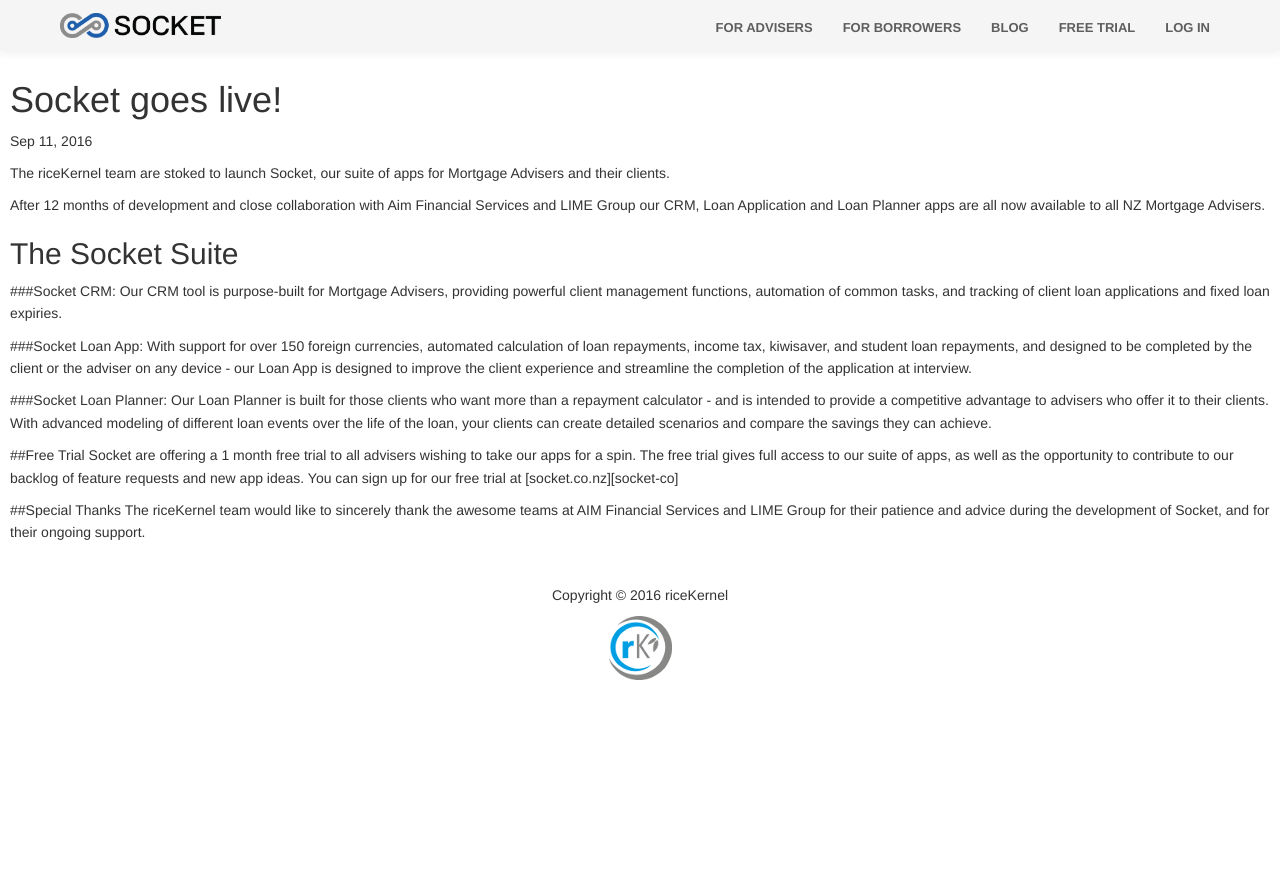
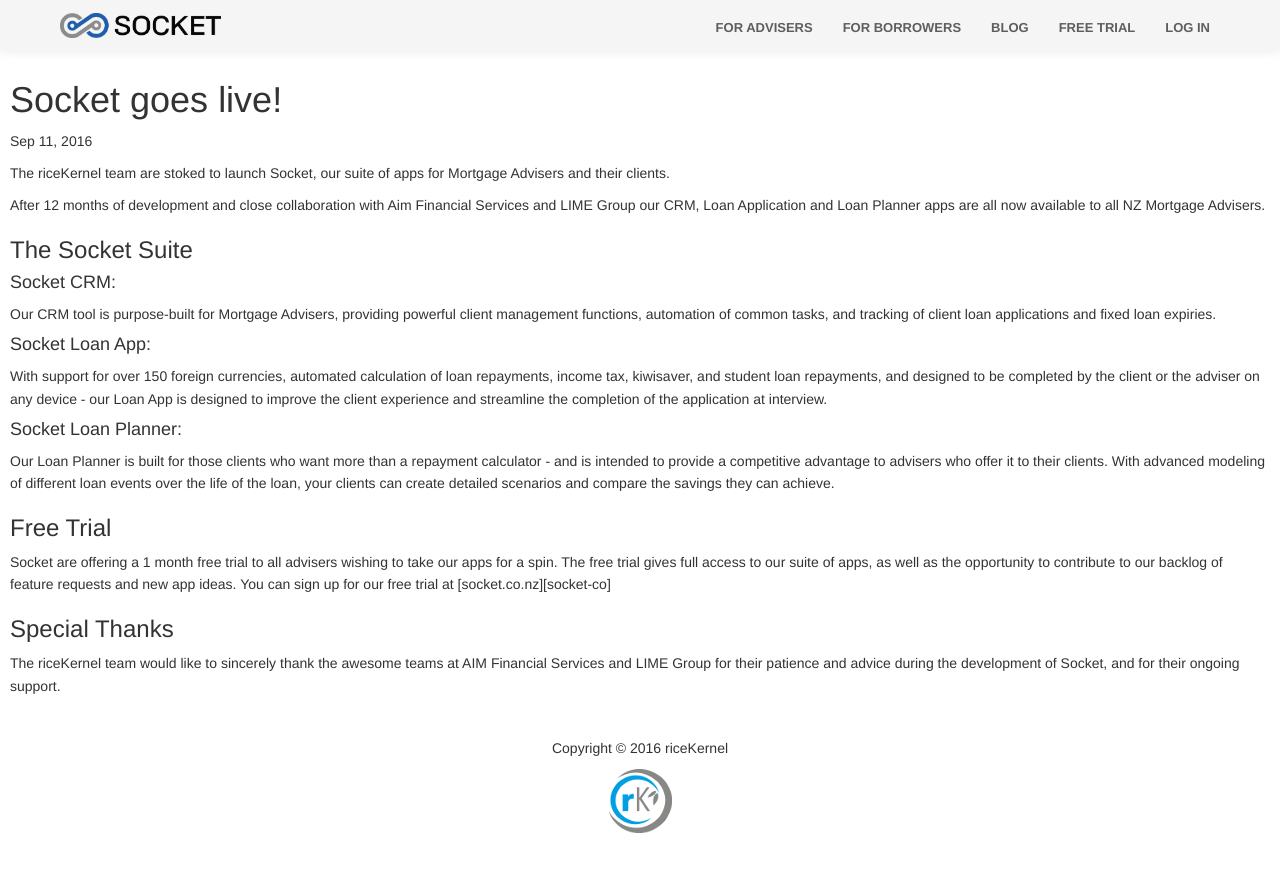
Before and after one commit to riceKernel/socket, a Jekyll site: the page built from _posts/2016-04-10-socket-goes-live.markdown, in a window 1280 px wide. Shown: the top 872 px of the page. Built offline with Jekyll 4.4.1, drawn with Linux system fonts in a browser that asks for light colours.

Commit message:
asdas
asd

```diff
--- a/_posts/2016-04-10-socket-goes-live.markdown
+++ b/_posts/2016-04-10-socket-goes-live.markdown
@@ -10,18 +10,18 @@
 After 12 months of development and close collaboration with Aim Financial Services and LIME Group our CRM, Loan Application and Loan Planner apps are all now available to all NZ Mortgage Advisers.
 
 
-## The Socket Suite
-###Socket CRM:
+### The Socket Suite
+#### Socket CRM:
 Our CRM tool is purpose-built for Mortgage Advisers, providing powerful client management functions, automation of common tasks, and tracking of client loan applications and fixed loan expiries.
 
-###Socket Loan App:
+#### Socket Loan App:
 With support for over 150 foreign currencies, automated calculation of loan repayments, income tax, kiwisaver, and student loan repayments, and designed to be completed by the client or the adviser on any device - our Loan App is designed to improve the client experience and streamline the completion of the application at interview.
 
-###Socket Loan Planner:
+#### Socket Loan Planner:
 Our Loan Planner is built for those clients who want more than a repayment calculator - and is intended to provide a competitive advantage to advisers who offer it to their clients.  With advanced modeling of different loan events over the life of the loan, your clients can create detailed scenarios and compare the savings they can achieve.
 
-##Free Trial
+### Free Trial
 Socket are offering a 1 month free trial to all advisers wishing to take our apps for a spin.  The free trial gives full access to our suite of apps, as well as the opportunity to contribute to our backlog of feature requests and new app ideas.  You can sign up for our free trial at [socket.co.nz][socket-co]
 
-##Special Thanks
+### Special Thanks
 The riceKernel team would like to sincerely thank the awesome teams at AIM Financial Services and LIME Group for their patience and advice during the development of Socket, and for their ongoing support.
```
